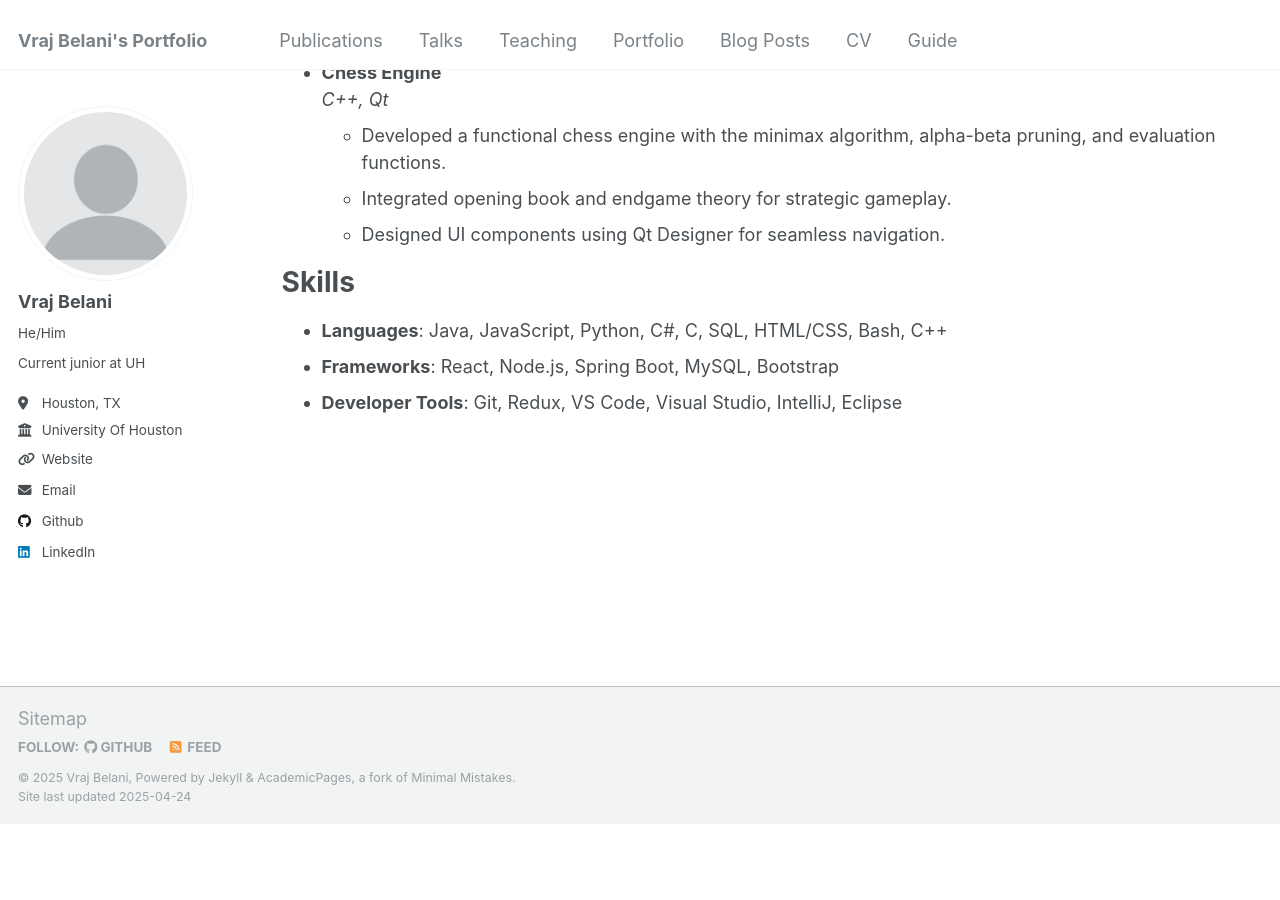
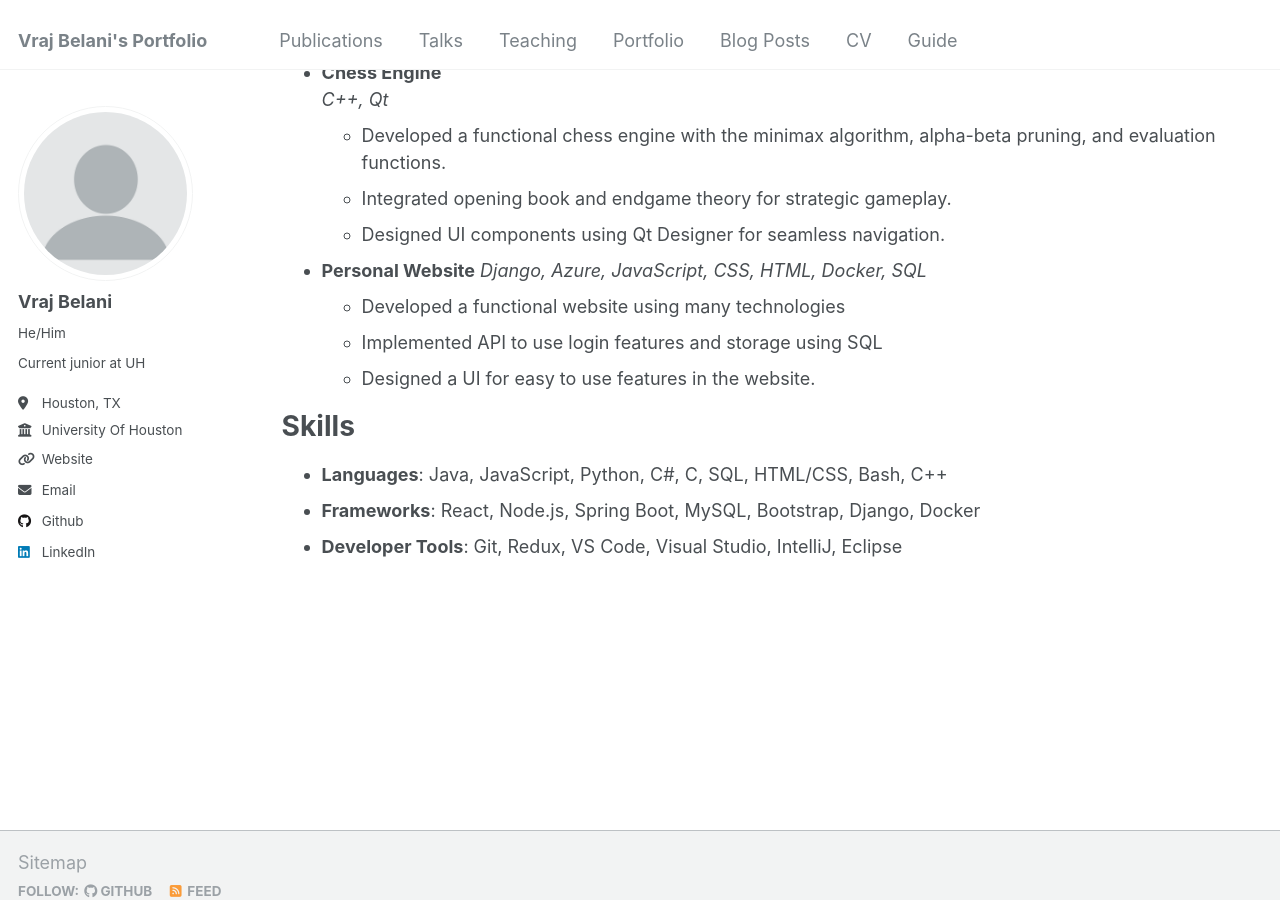
Before and after one commit to vrajmannan2/vrajmannan2.github.io, a Jekyll site: the page built from _pages/cv.md, in a window 1280 px wide and 900 px high, scrolled down 965 px. Built offline with Jekyll 4.4.1, drawn with Linux system fonts in a browser that asks for light colours; before the commit the page ends 1789 px from its top, so only the background shows below that.

Commit message:
Update cv.md

```diff
--- a/_pages/cv.md
+++ b/_pages/cv.md
@@ -44,8 +44,14 @@ Projects
   - Integrated opening book and endgame theory for strategic gameplay.
   - Designed UI components using Qt Designer for seamless navigation.
 
+* **Personal Website**
+  *Django, Azure, JavaScript, CSS, HTML, Docker, SQL*
+   - Developed a functional website using many technologies
+   - Implemented API to use login features and storage using SQL
+   - Designed a UI for easy to use features in the website.
+
 Skills
 ======
 * **Languages**: Java, JavaScript, Python, C#, C, SQL, HTML/CSS, Bash, C++
-* **Frameworks**: React, Node.js, Spring Boot, MySQL, Bootstrap
+* **Frameworks**: React, Node.js, Spring Boot, MySQL, Bootstrap, Django, Docker
 * **Developer Tools**: Git, Redux, VS Code, Visual Studio, IntelliJ, Eclipse
```
